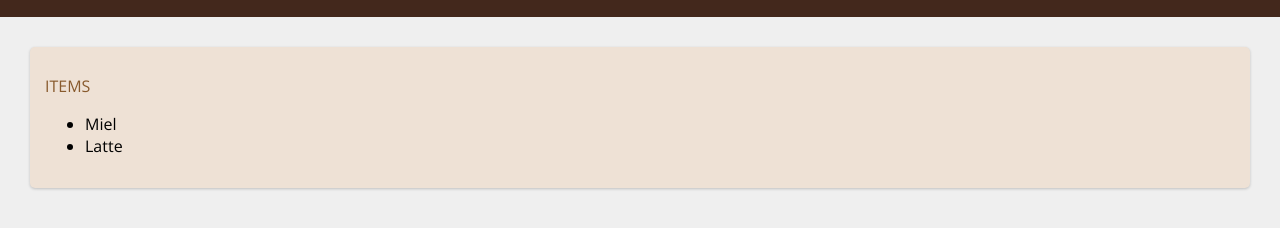
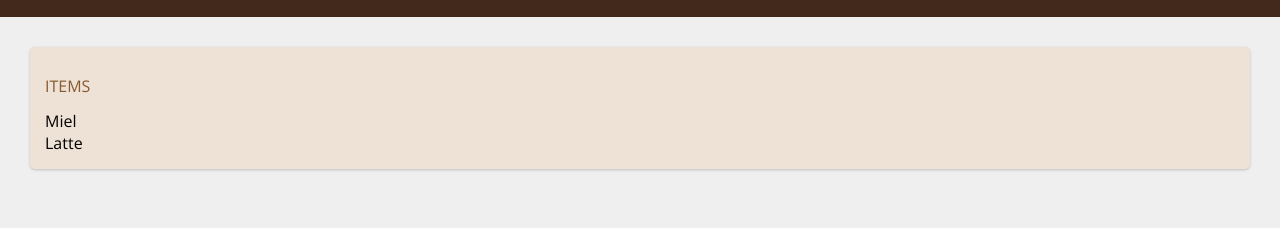
Before and after one commit to Kfcullinan/MoreCssPractice-CoffeeShop, a plain HTML site: page index.html in a window 1280 px wide. Shown: the part 56-284 px from the top of the page. Drawn offline with nearby package versions, Linux system fonts and the light colour scheme.

Commit message:
added css for items

```diff
--- a/style.css
+++ b/style.css
@@ -51,3 +51,9 @@ margin: 0 auto;
   font-weight: normal;
   font-size: 16px;
 }
+
+.items {
+  list-style: none;
+  padding: 0;
+  margin: 0;
+}
```
